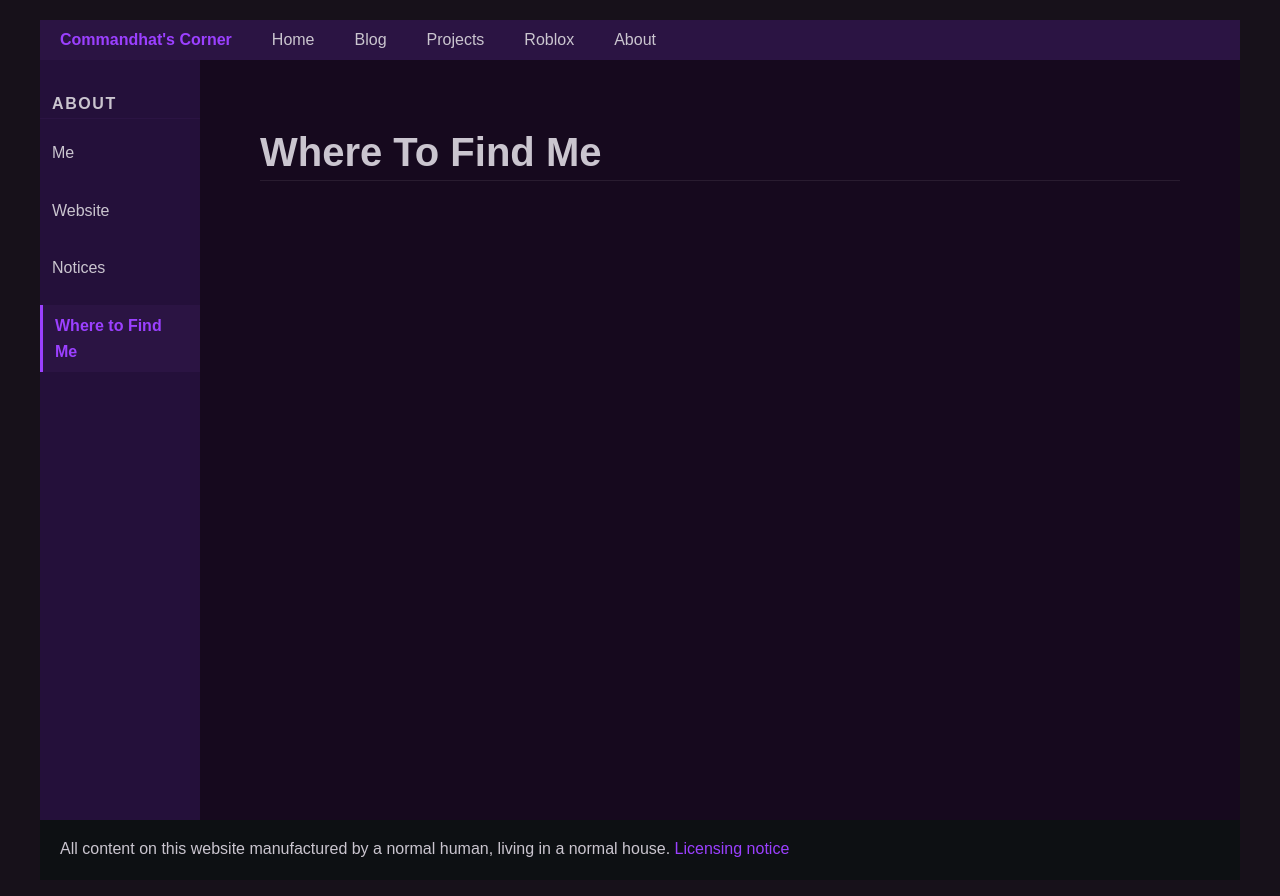
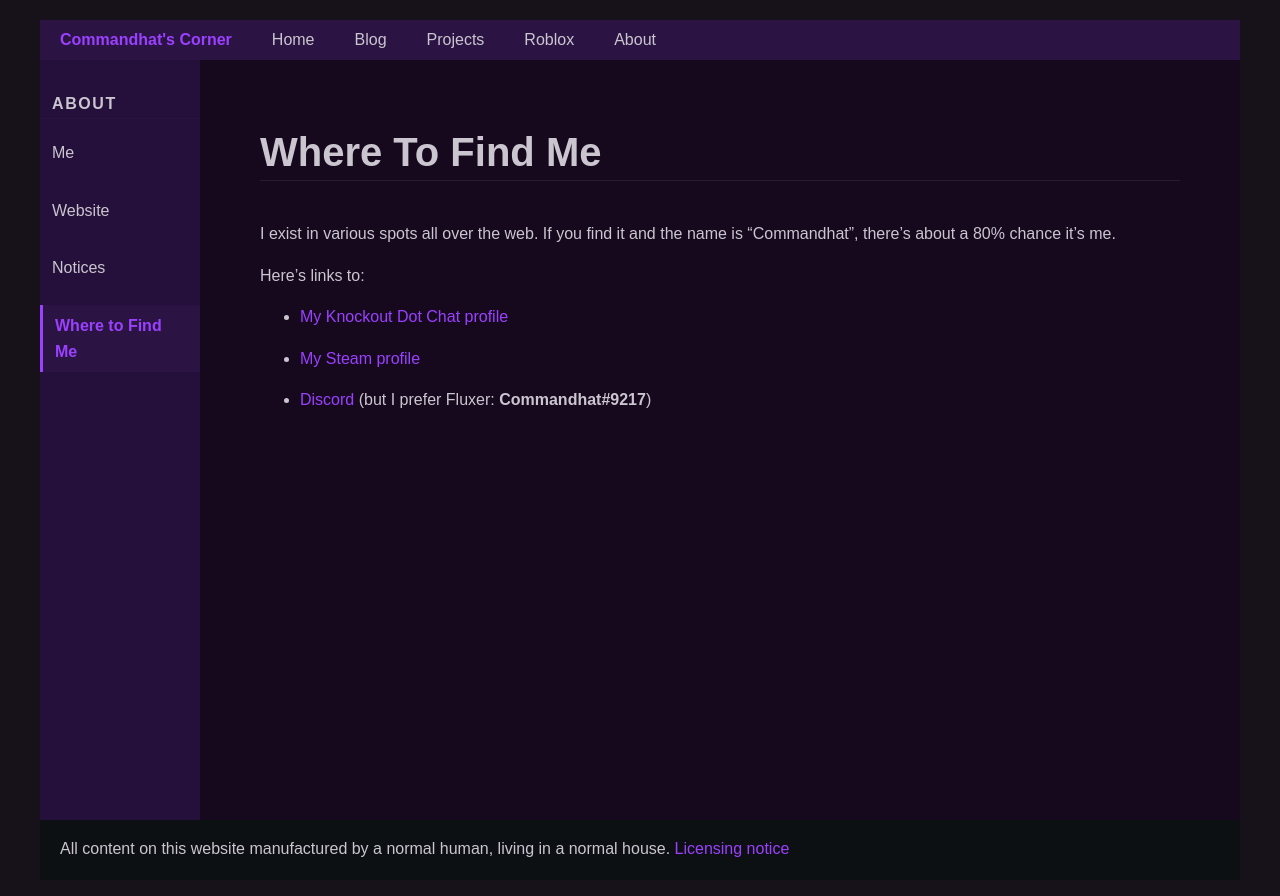
Before and after one commit to commandhat/blogsite-withpages, a Jekyll site: the page built from _about/where-to-find-me.md, in a window 1280 px wide. Shown: the top 896 px of the page. Built offline with Jekyll 4.4.1, drawn with Linux system fonts in a browser that asks for light colours.

Commit message:
forgot to add the short description on the blog post which messed with the front page. oops. also forgot to add the actual information on my contact page.

```diff
--- a/_about/where-to-find-me.md
+++ b/_about/where-to-find-me.md
@@ -2,3 +2,10 @@
 layout: about
 title: Where To Find Me
 ---
+
+I exist in various spots all over the web. If you find it and the name is "Commandhat", there's about a 80% chance it's me.
+
+Here's links to:
+* <a href="https://knockout.chat/user/8555">My Knockout Dot Chat profile</a>
+* <a href="https://steamcommunity.com/id/sometttthingnobodywouldguess">My Steam profile</a>
+* <a href="https://discordapp.com/users/97486134648532992">Discord</a> (but I prefer Fluxer: <strong>Commandhat#9217</strong>)
```
Also changed, not shown: _blog/2026-10-01-my stance-on-ai.md (+2 -0 lines).
